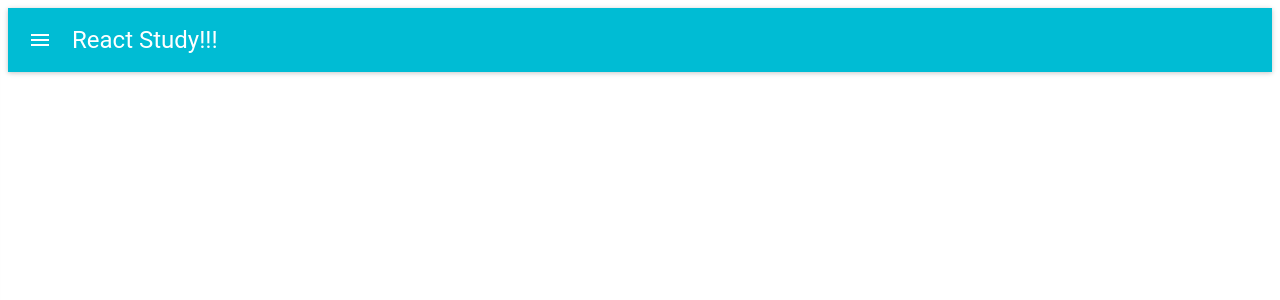
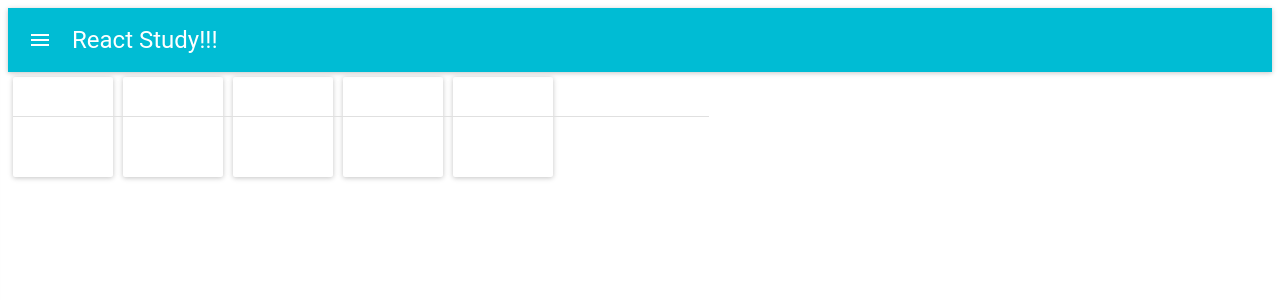
Before and after one commit to nukomaru/Study, a React app: page /display in a window 1280 px wide. Shown: the top 300 px of the page. Built offline with nearby package versions, Linux system fonts and the light colour scheme; the HTML template or start-up script is replaced by a standard one; what react-tap-event-plugin would draw is missing.

Commit message:
[add] 入力フォームの作成

```diff
--- a/src/Body.jsx
+++ b/src/Body.jsx
@@ -4,6 +4,7 @@ import About from './pages/About'
 import Text from './pages/Text'
 import TableSample from './pages/TestTable'
 import {Route, Switch} from 'react-router-dom'
+import Display from './pages/Display'
 
 const Body = () => (
   <Switch>
@@ -12,6 +13,7 @@ const Body = () => (
       <Route path="/about" component={About} />
       <Route path="/text" component={Text} />
       <Route path="/test_table" component={TableSample} />
+      <Route path="/display" component={Display} />
     </div>
   </Switch>
 );
--- a/src/NavBar.jsx
+++ b/src/NavBar.jsx
@@ -31,6 +31,7 @@ export default class NavBar extends Component {
           <Link to="/about"><MenuItem onClick={() => this.handleClose()}>About</MenuItem></Link>
           <Link to="/text"><MenuItem onClick={() => this.handleClose()}>Text</MenuItem></Link>
           <Link to="/test_table"><MenuItem onClick={() => this.handleClose()}>TestTable</MenuItem></Link>
+          <Link to="/display"><MenuItem onClick={() => this.handleClose()}>Display</MenuItem></Link>
         </Drawer>
       <AppBar title="React Study!!!" onLeftIconButtonClick={() => this.handleToggle()}/>
       </div>
--- /dev/null
+++ b/src/components/InputSquare.jsx
@@ -0,0 +1,38 @@
+import React, {Component} from 'react';
+import Paper from 'material-ui/Paper';
+import TextField from 'material-ui/TextField';
+
+export default class InputSquare extends Component{
+  constructor(props){
+    super(props)
+
+    this.state = {
+      value: "",
+    };
+
+    this.onChange = this.onChange.bind(this);
+  }
+
+  onChange(event){
+    this.setState({
+      value: event.target.value
+    });
+  }
+
+  render() {
+    return (
+      <Paper style={style} zDepth={1}>
+        <TextField onChange={this.onChange}/>
+        {this.state.value}
+      </Paper>
+    );
+  }
+}
+
+const style = {
+  height: 100,
+  width: 100,
+  margin: 5,
+  textAlign: 'center',
+  display: 'inline-block',
+}
--- /dev/null
+++ b/src/pages/Display.jsx
@@ -0,0 +1,14 @@
+import React from 'react'
+import InputSquare from '../components/InputSquare'
+
+const Display = () => (
+  <div>
+    <InputSquare />
+    <InputSquare />
+    <InputSquare />
+    <InputSquare />
+    <InputSquare />
+  </div>
+)
+
+export default Display
```
